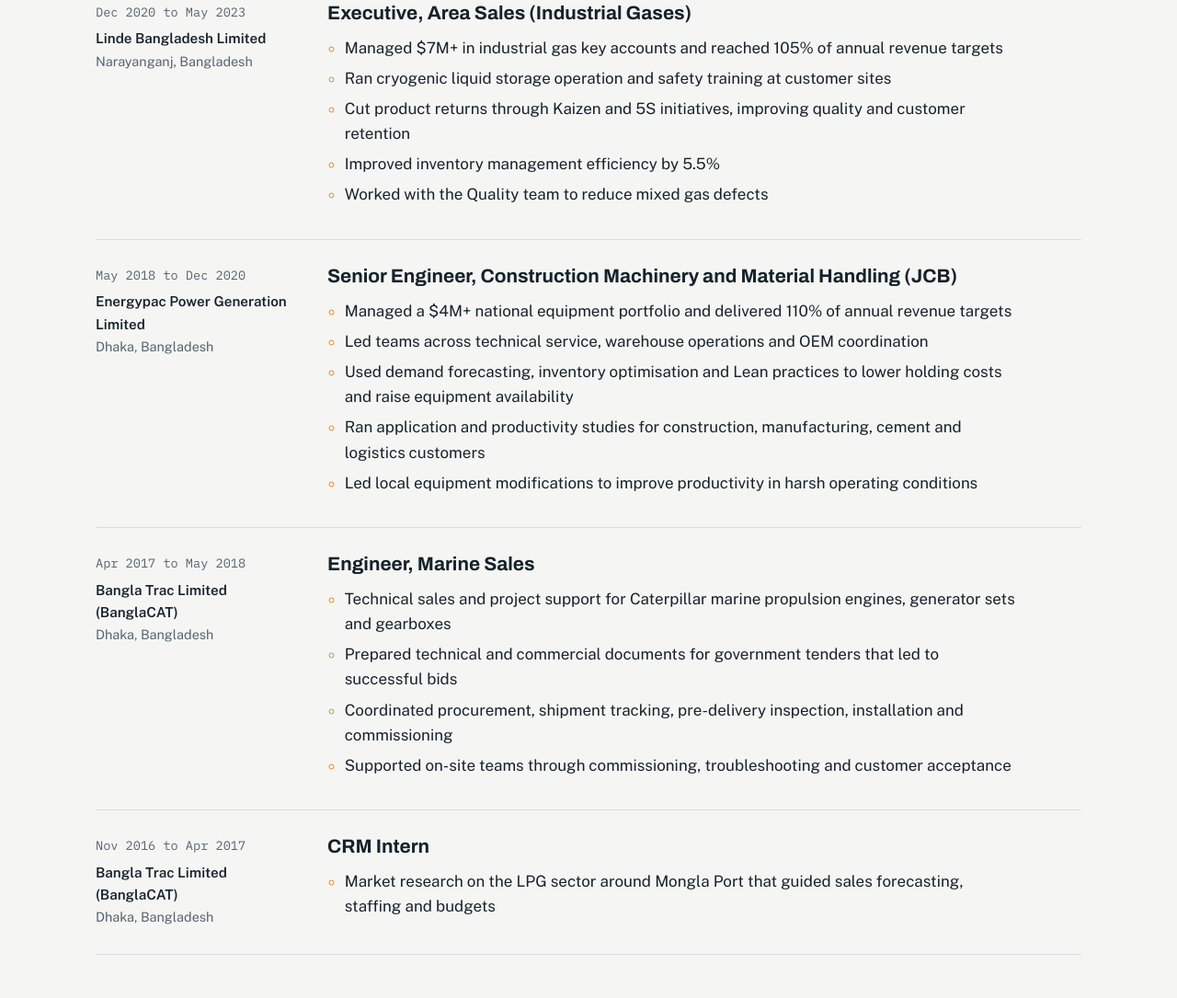
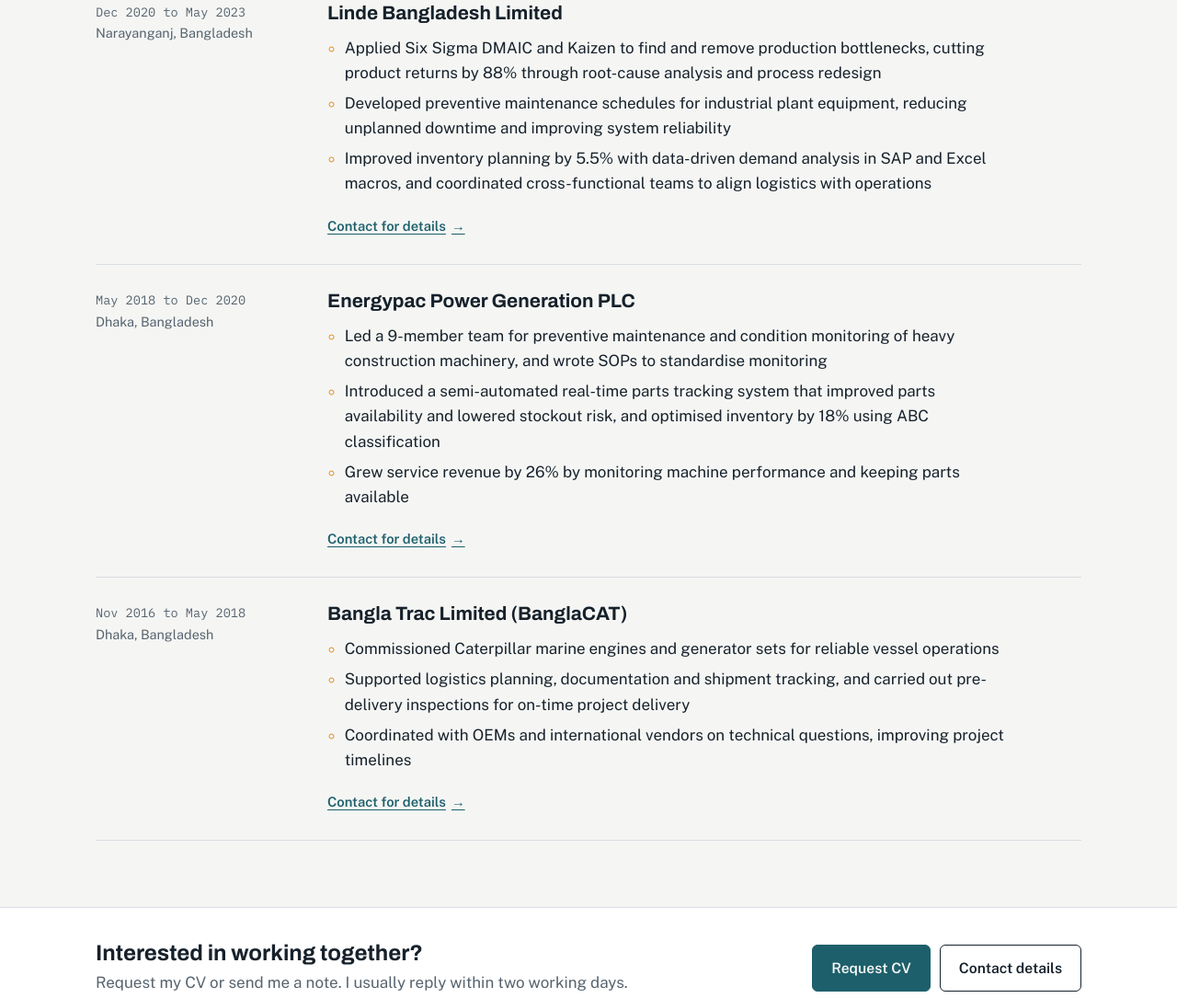
Before and after one commit to SheikhFuzael/sheikhfuzael-website, a plain HTML site: page experience.html in a window 1280 px wide. Shown: the part 773-1858 px from the top of the page at 92% size. Drawn offline with nearby package versions, Linux system fonts and the light colour scheme.

Commit message:
Replace sales figures with process results and rewrite industry experience
Co-Authored-By: Claude Opus 5.5 <noreply@anthropic.com>
Claude-Session: https://claude.ai/code/session_01Qy5NDjoGTquPrMojzTmz9L

```diff
--- a/assets/site.css
+++ b/assets/site.css
@@ -318,3 +318,7 @@ footer a { color: inherit; }
 footer a:hover { color: var(--accent); }
 .toast { position: fixed; left: 50%; bottom: 24px; transform: translateX(-50%); background: var(--ink); color: var(--paper); padding: 10px 16px; border-radius: var(--radius); font-size: 0.92rem; opacity: 0; pointer-events: none; transition: opacity 0.2s; z-index: 80; }
 .toast.show { opacity: 1; }
+
+.details-link { display: inline-flex; align-items: center; gap: 6px; margin-top: 14px; font-weight: 600; font-size: 0.92rem; }
+.details-link::after { content: "\2192"; transition: transform 0.15s; }
+.details-link:hover::after { transform: translateX(3px); }
--- a/experience.html
+++ b/experience.html
@@ -41,7 +41,7 @@
       <span class="mono">Experience</span>
       <div>
         <h1 id="exp-h" style="font-size:clamp(2rem,4vw,2.8rem)">Six years in industry, now in research</h1>
-        <p>From marine engines and construction machinery to industrial gases, and now human factors research.</p>
+        <p>Process improvement, maintenance and commissioning across three companies, and now human factors research.</p>
       </div>
     </div>
 
@@ -72,50 +72,39 @@
     <p class="group-label">Industry</p>
     <ol class="timeline">
       <li class="job">
-        <div><div class="when">Dec 2020 to May 2023</div><div class="org">Linde Bangladesh Limited</div><div class="loc">Narayanganj, Bangladesh</div></div>
+        <div><div class="when">Dec 2020 to May 2023</div><div class="loc">Narayanganj, Bangladesh</div></div>
         <div>
-          <h3>Executive, Area Sales (Industrial Gases)</h3>
+          <h3>Linde Bangladesh Limited</h3>
           <ul>
-            <li>Managed $7M+ in industrial gas key accounts and reached 105% of annual revenue targets</li>
-            <li>Ran cryogenic liquid storage operation and safety training at customer sites</li>
-            <li>Cut product returns through Kaizen and 5S initiatives, improving quality and customer retention</li>
-            <li>Improved inventory management efficiency by 5.5%</li>
-            <li>Worked with the Quality team to reduce mixed gas defects</li>
+            <li>Applied Six Sigma DMAIC and Kaizen to find and remove production bottlenecks, cutting product returns by 88% through root-cause analysis and process redesign</li>
+            <li>Developed preventive maintenance schedules for industrial plant equipment, reducing unplanned downtime and improving system reliability</li>
+            <li>Improved inventory planning by 5.5% with data-driven demand analysis in SAP and Excel macros, and coordinated cross-functional teams to align logistics with operations</li>
           </ul>
+          <a class="details-link" href="contact.html">Contact for details</a>
         </div>
       </li>
       <li class="job">
-        <div><div class="when">May 2018 to Dec 2020</div><div class="org">Energypac Power Generation Limited</div><div class="loc">Dhaka, Bangladesh</div></div>
+        <div><div class="when">May 2018 to Dec 2020</div><div class="loc">Dhaka, Bangladesh</div></div>
         <div>
-          <h3>Senior Engineer, Construction Machinery and Material Handling (JCB)</h3>
+          <h3>Energypac Power Generation PLC</h3>
           <ul>
-            <li>Managed a $4M+ national equipment portfolio and delivered 110% of annual revenue targets</li>
-            <li>Led teams across technical service, warehouse operations and OEM coordination</li>
-            <li>Used demand forecasting, inventory optimisation and Lean practices to lower holding costs and raise equipment availability</li>
-            <li>Ran application and productivity studies for construction, manufacturing, cement and logistics customers</li>
-            <li>Led local equipment modifications to improve productivity in harsh operating conditions</li>
+            <li>Led a 9-member team for preventive maintenance and condition monitoring of heavy construction machinery, and wrote SOPs to standardise monitoring</li>
+            <li>Introduced a semi-automated real-time parts tracking system that improved parts availability and lowered stockout risk, and optimised inventory by 18% using ABC classification</li>
+            <li>Grew service revenue by 26% by monitoring machine performance and keeping parts available</li>
           </ul>
+          <a class="details-link" href="contact.html">Contact for details</a>
         </div>
       </li>
       <li class="job">
-        <div><div class="when">Apr 2017 to May 2018</div><div class="org">Bangla Trac Limited (BanglaCAT)</div><div class="loc">Dhaka, Bangladesh</div></div>
+        <div><div class="when">Nov 2016 to May 2018</div><div class="loc">Dhaka, Bangladesh</div></div>
         <div>
-          <h3>Engineer, Marine Sales</h3>
+          <h3>Bangla Trac Limited (BanglaCAT)</h3>
           <ul>
-            <li>Technical sales and project support for Caterpillar marine propulsion engines, generator sets and gearboxes</li>
-            <li>Prepared technical and commercial documents for government tenders that led to successful bids</li>
-            <li>Coordinated procurement, shipment tracking, pre-delivery inspection, installation and commissioning</li>
-            <li>Supported on-site teams through commissioning, troubleshooting and customer acceptance</li>
+            <li>Commissioned Caterpillar marine engines and generator sets for reliable vessel operations</li>
+            <li>Supported logistics planning, documentation and shipment tracking, and carried out pre-delivery inspections for on-time project delivery</li>
+            <li>Coordinated with OEMs and international vendors on technical questions, improving project timelines</li>
           </ul>
-        </div>
-      </li>
-      <li class="job">
-        <div><div class="when">Nov 2016 to Apr 2017</div><div class="org">Bangla Trac Limited (BanglaCAT)</div><div class="loc">Dhaka, Bangladesh</div></div>
-        <div>
-          <h3>CRM Intern</h3>
-          <ul>
-            <li>Market research on the LPG sector around Mongla Port that guided sales forecasting, staffing and budgets</li>
-          </ul>
+          <a class="details-link" href="contact.html">Contact for details</a>
         </div>
       </li>
     </ol>
```
Also changed, not shown: about.html (+1 -1 lines), index.html (+6 -6 lines).
